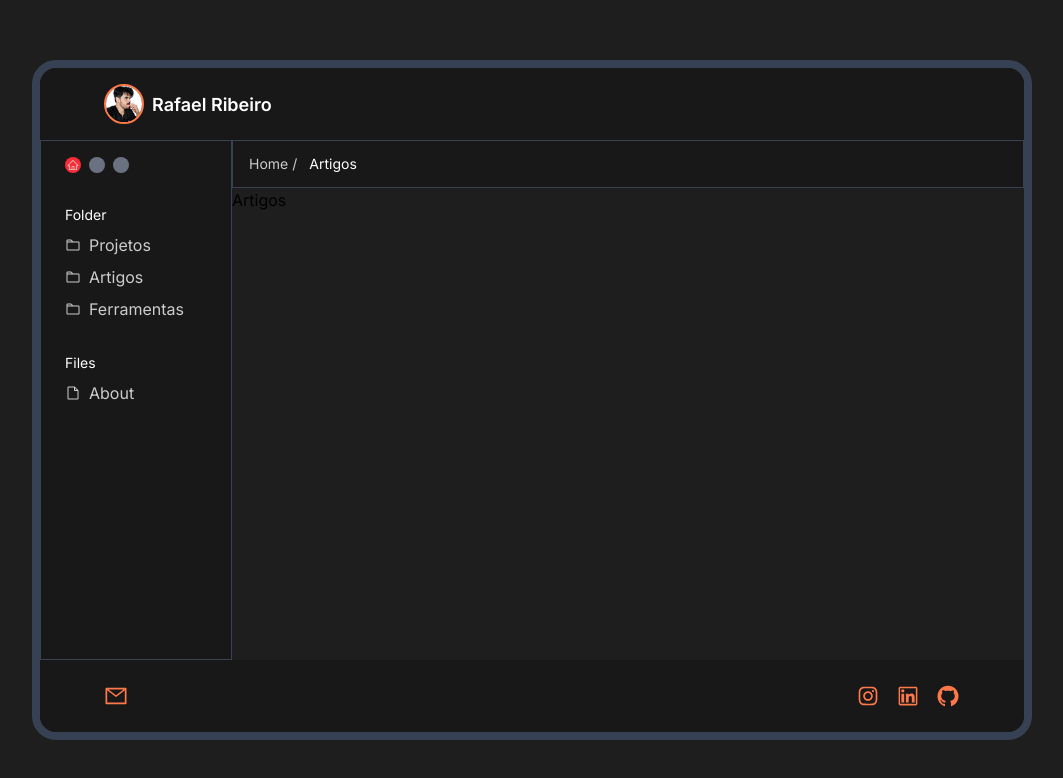
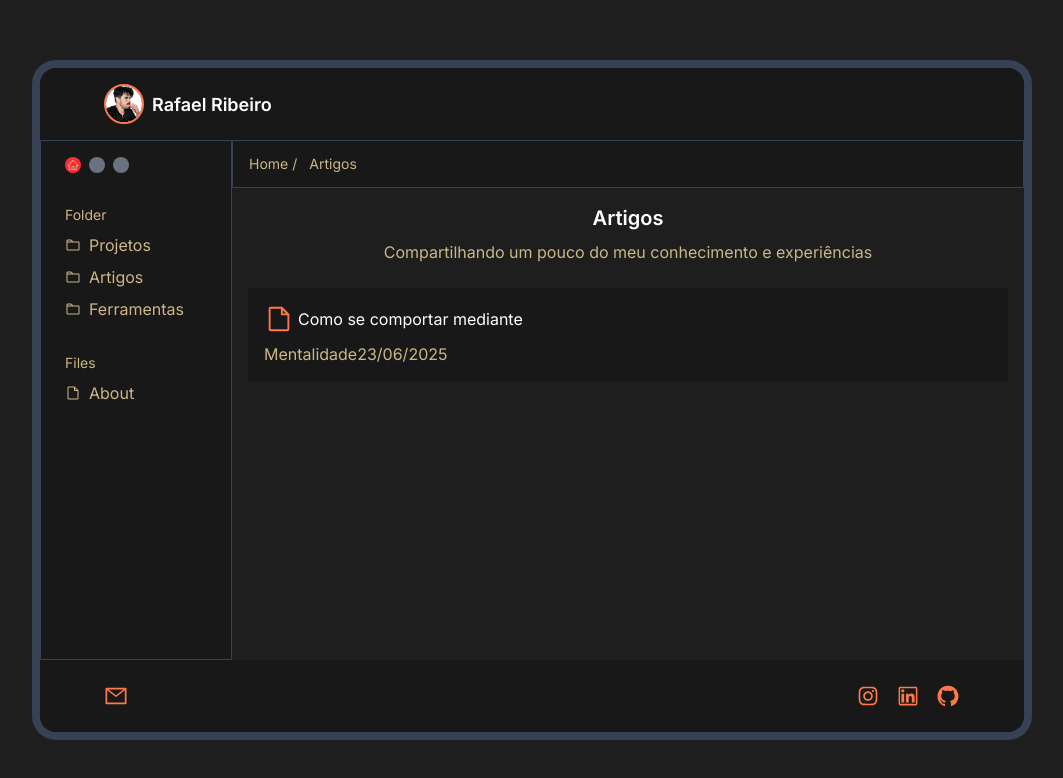
Before and after one commit to RafahOlive/rafa-blog, a Next.js app: page /artigos in a window 1280 px wide. Shown: the top 778 px of the page, without its empty margins (108-1171 px from the left). Built offline with nearby package versions, Linux system fonts and the light colour scheme.

Commit message:
Colos and projects

```diff
--- a/src/app/(files)/artigos/page.tsx
+++ b/src/app/(files)/artigos/page.tsx
@@ -1,5 +1,38 @@
+import { PiFileDuotone } from "react-icons/pi";
+
 export default function Artigos() {
     return (
-        <h1>Artigos</h1>
+        <div className="p-4">
+              <h1
+                className="text-xl font-bold text-center
+                text-title
+                mb-2"
+              >
+                Artigos
+              </h1>
+              <p
+                className="text-subtitle text-center
+                mb-6"
+              >
+                Compartilhando um pouco do meu conhecimento e experiências
+              </p>
+
+                <div className='flex flex-col'>
+
+                    <div className="bg-alt p-4">
+                        <div className="flex flex-row items-center gap-1 mb-2">
+                            <PiFileDuotone className='icons-orange' size={30} />
+                            <p className="text-title"> Como se comportar mediante</p>
+                        </div>
+                        <div className="flex flex-row">
+                            <p className="text-subtitle">Mentalidade</p>
+                            <p className="text-subtitle">23/06/2025</p>
+                        </div>
+
+                    </div>
+
+                </div>
+
+            </div>
     );
 }
--- a/src/app/(files)/projetos/page.tsx
+++ b/src/app/(files)/projetos/page.tsx
@@ -2,8 +2,17 @@ import Image from "next/image";
 export default function Projetos() {
   return (
     <div className="p-4">
-      <h1 className="text-xl font-bold text-white mb-2">Projetos</h1>
-      <p className="text-subtitle mb-6">
+      <h1
+        className="text-xl font-bold text-center
+        text-white
+        mb-2"
+      >
+        Projetos
+      </h1>
+      <p
+        className="text-subtitle text-center
+        mb-6"
+      >
         Em breve, projetos incríveis serão compartilhados aqui!
       </p>
 
@@ -28,7 +37,6 @@ export default function Projetos() {
         />
         <p className="text-white">Ecommerce</p>
       </div>
-
     </div>
   );
 }
--- a/src/app/globals.css
+++ b/src/app/globals.css
@@ -3,7 +3,7 @@
   :root {
     --color-icons-orange: #ff7849; /* Ícones e imagens - laranja suave */
     --color-text-light: #ffffff; /* Nome no header/hero e títulos */
-    --color-text-subtitle: #cccccc; /* Subtítulos e descrições */
+    --color-text-subtitle: #ccb785; /* Subtítulos e descrições */
     --color-bg-main: #1e1e1e; /* Background principal */
     --color-bg-alt: #181818; /* Background header/footer */
     --color-bg-alt-smooth: #2a2a2a; /* Background do Explorar */
@@ -19,7 +19,7 @@
   .border-icons-orange {
     border-color: var(--color-icons-orange);
   }
-  .text-white-light {
+  .text-title {
     color: var(--color-text-light);
   }
   .text-subtitle {
```
